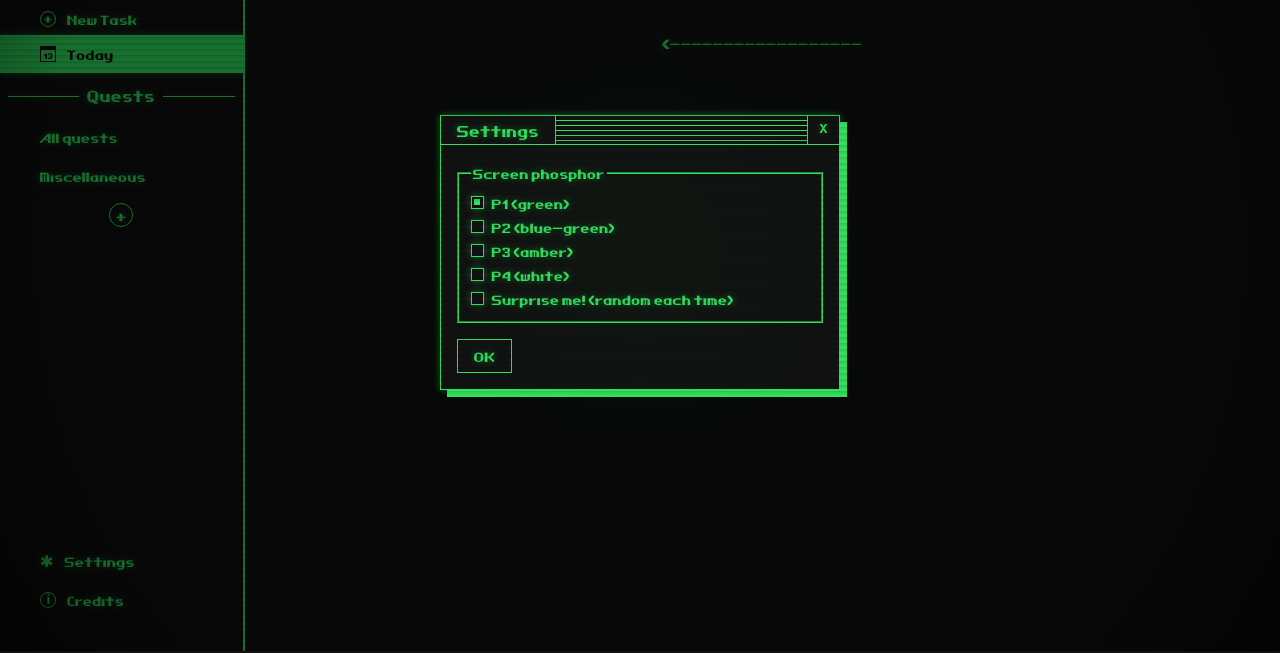
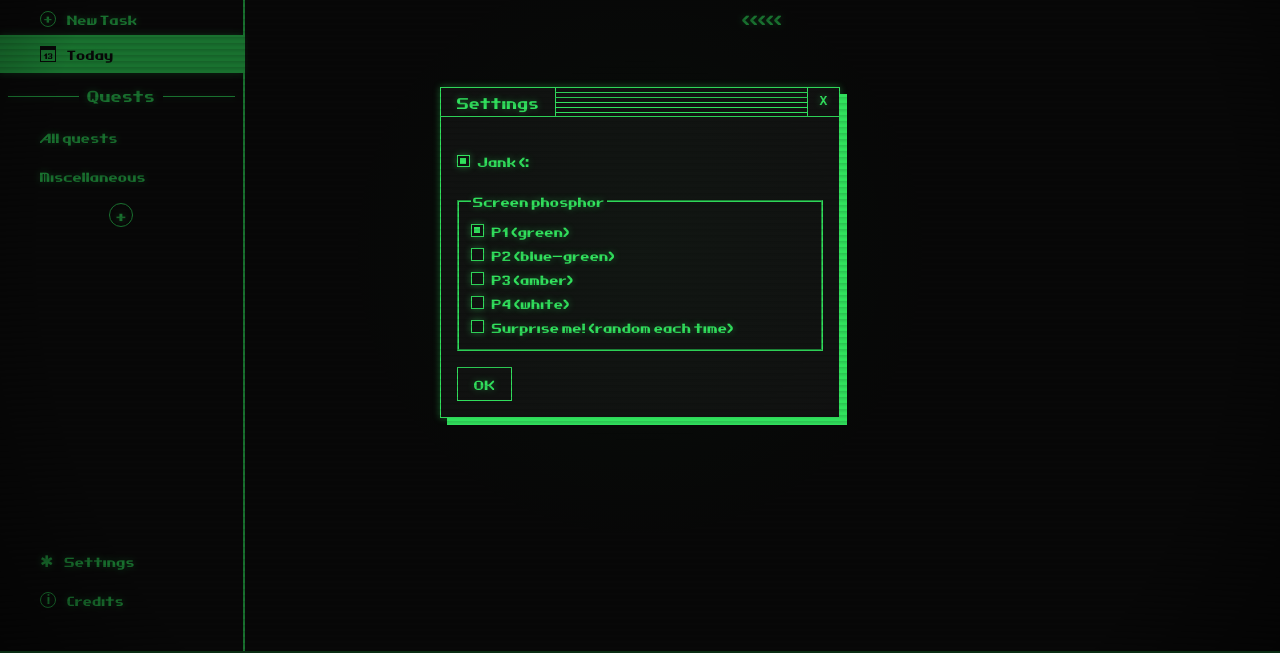
Before and after one commit to mivalek/odin_projects, a website built with webpack: page task_boy/src/index.html in a window 1280 px wide. Both pictures are taken after a click on the button "Settings". Shown: the part 149-802 px from the top of the page. Built offline with nearby package versions, Linux system fonts and the light colour scheme.

Commit message:
add jank setting :)

```diff
--- a/task_boy/src/app.ts
+++ b/task_boy/src/app.ts
@@ -57,7 +57,7 @@ export function init(doc: Document) {
     taskController.fetchTasks("localStorage");
     const settings: ISettings = localStorage.getItem("tbSettings")
       ? JSON.parse(localStorage.getItem("tbSettings")!)
-      : { theme: THEME.GREEN };
+      : { theme: THEME.GREEN, jank: true };
     const renderer = makeRenderer(
       doc.getElementById("app")!,
       taskController,
--- a/task_boy/src/css/styles.css
+++ b/task_boy/src/css/styles.css
@@ -457,6 +457,15 @@ select {
   }
 }
 
+.checkbox {
+  flex-direction: row-reverse;
+  gap: 0.5rem;
+  align-items: baseline;
+  justify-content: flex-end;
+  &:first-of-type {
+    padding-top: 1rem;
+  }
+}
 fieldset {
   border-color: hsl(var(--primary));
   display: flex;
@@ -700,6 +709,7 @@ main {
     }
 
     .title {
+      text-decoration: line-through;
       text-decoration-thickness: 2px;
       text-decoration-inset: -0.5rem;
     }
@@ -787,6 +797,15 @@ dialog#credits-dialog {
   width: max-content;
 }
 
+#render-jank {
+  position: absolute;
+  inset: 0;
+  background: #000;
+  top: 100%;
+  z-index: 100;
+  border-top: solid 2px hsl(var(--primary), 0.2);
+}
+
 @keyframes flashing-outline {
   from {
     outline-color: transparent;
--- a/task_boy/src/models/appData.ts
+++ b/task_boy/src/models/appData.ts
@@ -8,7 +8,7 @@ export class AppData implements IAppData {
   tasks: Task[];
   projects: Project[];
   constructor() {
-    this.settings = { showCompleted: false, theme: THEME.GREEN };
+    this.settings = { showCompleted: false, jank: true, theme: THEME.GREEN };
     this.tasks = [];
     this.projects = [];
   }
--- a/task_boy/src/types.ts
+++ b/task_boy/src/types.ts
@@ -52,6 +52,7 @@ export interface IPosition {
 
 export interface ISettings {
   showCompleted: boolean;
+  jank: boolean;
   theme: THEME | "random";
 }
 
--- a/task_boy/src/views/page.ts
+++ b/task_boy/src/views/page.ts
@@ -32,7 +32,8 @@ export function pageView(
       <h2>${title}</h2>
       <button id="toggle-complete-btn">${showCompleted ? "Hide" : "Show"} done</button>
     </div>
-    <div class="main-content">${currentProject ? mainView(tasks) : todayView(tasks)}</div>`;
+    <div class="main-content">${currentProject ? mainView(tasks) : todayView(tasks)}</div>
+    <div id="render-jank"></div>`;
   const header = document.createElement("header");
   header.innerHTML = headerView(projects);
 
@@ -75,7 +76,6 @@ function mainView(tasks: Task[]) {
   const sortedTasks = tasks.toSorted((a, b) =>
     a.completed > b.completed ? -1 : 1,
   );
-  console.log(sortedTasks.map((t) => t.name));
   const template = `<section class="single">${tasks.length ? taskListView(sortedTasks) : "<div class='msg'>Only the wasteland meets you here...</div>"}</section>`;
   return template;
 }
@@ -86,8 +86,8 @@ function todayView(tasks: Task[]) {
         <div class='msg'>
           <br>
           <p>Welcome! Start by adding a Task or a Quest</p>
-          <br><br>
-          <p><------------------</p>
+          <br>
+          <p><<<<<</p>
         </div>
       </section>`;
   const today = new Date().toDateString();
--- a/task_boy/src/views/renderer.ts
+++ b/task_boy/src/views/renderer.ts
@@ -4,7 +4,7 @@ import { taskDetailsView, taskFormView } from "./task";
 import { IPosition, ISettings, TCurrentProject, Tid } from "../types";
 import { pageView } from "./page";
 import { ProjectController } from "@controllers/project";
-import { THEME, THEME_LABELS } from "../constants";
+import { THEME } from "../constants";
 import { settingsView } from "./settings";
 import { handleInvalidDate, handleInvalidName } from "../utils";
 import { projectDeleteDialogView, projectFormView } from "./project";
@@ -29,6 +29,8 @@ export function makeRenderer(
   applySettings();
   attachDocumentEventListeners(document);
 
+  let jank: Animation = new Animation();
+
   function renderPage(parent: HTMLElement) {
     parent.innerHTML = "";
     updateCurrentTasks();
@@ -45,11 +47,22 @@ export function makeRenderer(
 
     attachMainEventListeners(main);
     parent.appendChild(main);
+
+    if (settings.jank) {
+      jank = document
+        .getElementById("render-jank")!
+        .animate([{ top: 0 }, { top: "100%" }], { duration: 150 });
+    }
   }
 
   function attachDocumentEventListeners(doc: Document) {
     doc.addEventListener("dragover", (e) => {
       if (draggedProject) return; // currently dragging projects, not dialogs
+      // add jank :)
+
+      if (settings.jank && Number(new Date()) % 30 != 0) return;
+      triggerRenderJank();
+
       e.preventDefault();
       if (!(dialog && dialogPosition[dialog.id])) return;
       const pointerDiff = {
@@ -148,7 +161,6 @@ export function makeRenderer(
         "click",
         function () {
           const task = taskController.getTaskByID(taskId)!;
-          console.log(taskId, task);
           renderTaskDetails(root, task);
         },
       );
@@ -338,6 +350,7 @@ export function makeRenderer(
       e.preventDefault();
       const formData = new FormData(this.closest("form")!);
 
+      settings.jank = formData.get("jank")! === "on";
       settings.theme = formData.get("theme")! as THEME;
 
       saveSettingsToLS(settings);
@@ -373,6 +386,7 @@ export function makeRenderer(
       e.dataTransfer!.setDragImage(document.createElement("div"), 0, 0);
       pointerPosition = { x: e.clientX, y: e.clientY };
     });
+    dialogElement.ontoggle = triggerRenderJank;
   }
 
   function makeProjectDraggable(projectListBtn: HTMLButtonElement) {
@@ -479,5 +493,9 @@ export function makeRenderer(
     currentTasks = Task.sort(ct);
   }
 
+  function triggerRenderJank() {
+    if (!settings.jank) return;
+    jank.play();
+  }
   return { renderPage };
 }
--- a/task_boy/src/views/settings.ts
+++ b/task_boy/src/views/settings.ts
@@ -1,10 +1,17 @@
-import { fieldSet, form, radioInput } from "@components/form";
+import { fieldSet, form, labelledInput, radioInput } from "@components/form";
 import { modalDialog } from "@components/modalDialog";
 import { THEME, THEME_LABELS } from "../constants";
 import { ISettings } from "../types";
 import { strToKebabCase } from "../utils";
 
 export function settingsView(settings: ISettings) {
+  const jank = document.createElement("div");
+  jank.classList.add("checkbox");
+  jank.innerHTML = `
+  <label for="jank">Jank (:</label>
+  </input>
+  <input type="checkbox" name="jank" id="jank" ${settings.jank ? "checked" : ""}>
+  `;
   const radioButtons: HTMLElement[] = [];
   for (let t in THEME) {
     if (!isNaN(Number(t))) continue;
@@ -38,7 +45,7 @@ export function settingsView(settings: ISettings) {
   submitBtn.type = "submit";
   submitBtn.textContent = "OK";
 
-  const settingsForm = form("settings-form", [themeSet, submitBtn]);
+  const settingsForm = form("settings-form", [jank, themeSet, submitBtn]);
   const dialog = modalDialog("Settings");
   dialog.querySelector("dialog")!.appendChild(settingsForm);
 
```
